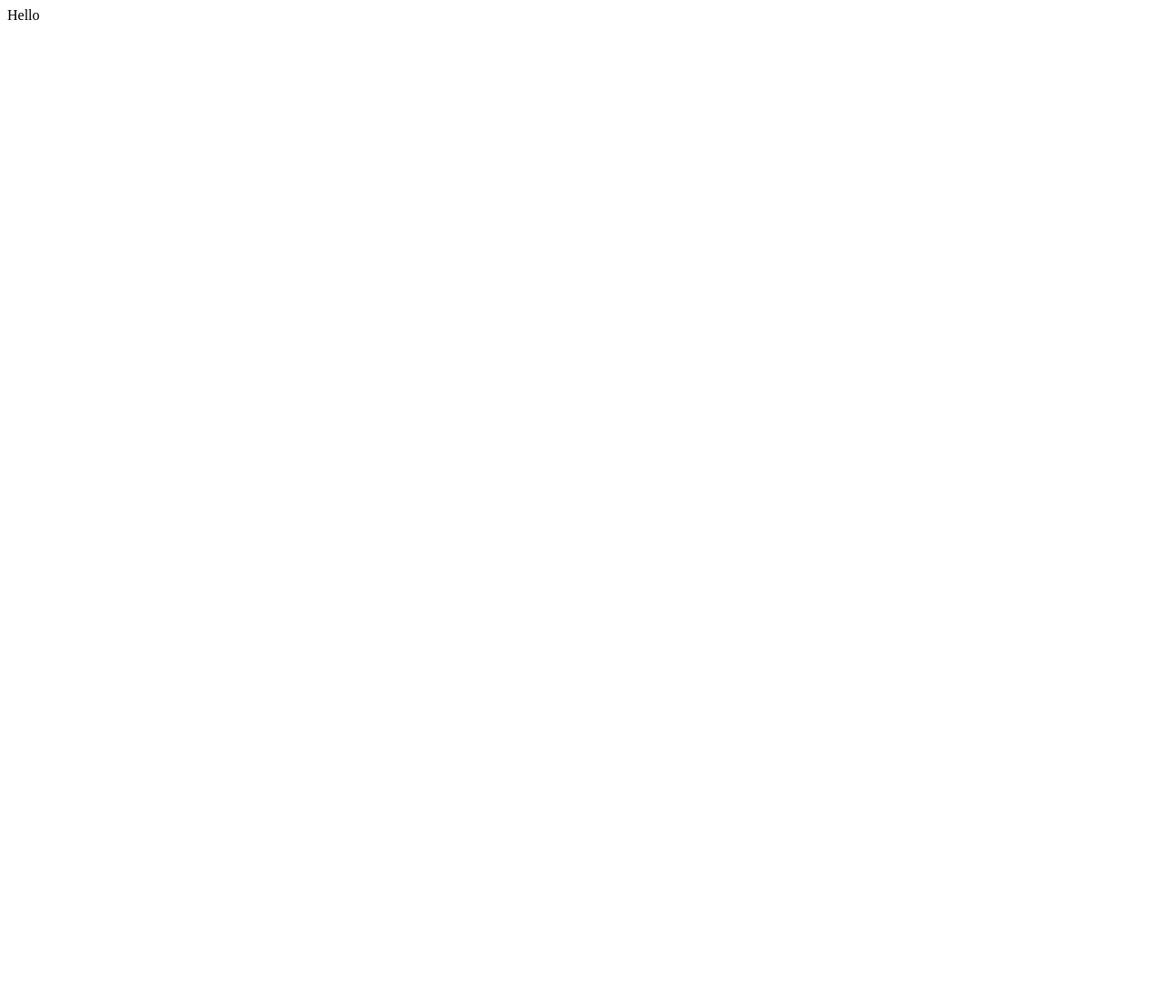
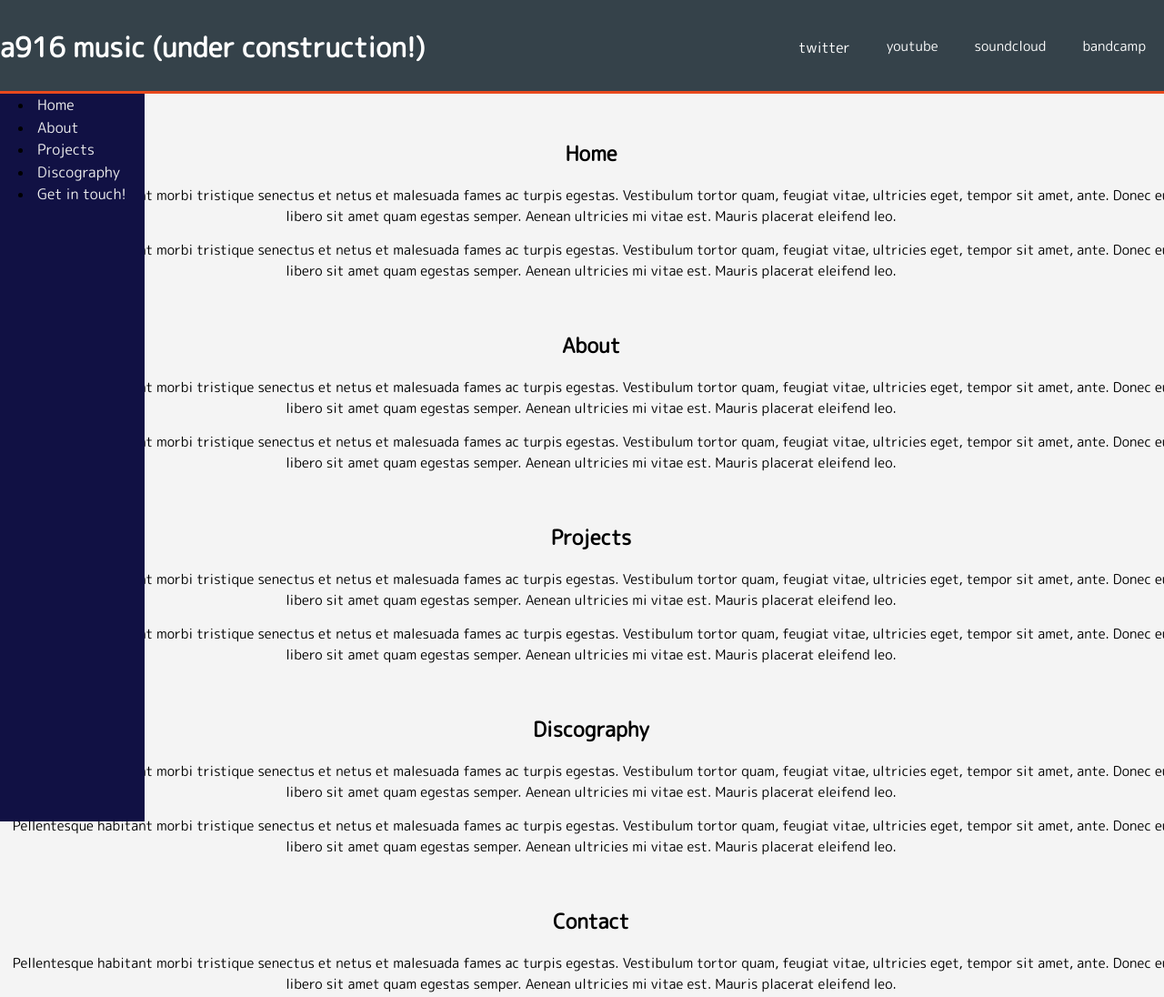
Before and after one commit to a916ww/a916-site, a plain HTML site: page index.html in a window 1280 px wide. Shown: the top 1096 px of the page at 91% size. Before the commit the page ends 800 px from the top, so only its background shows below. Drawn offline with Linux system fonts and the light colour scheme.

Commit message:
i made more webpage

```diff
--- /dev/null
+++ b/css/style.css
@@ -0,0 +1,111 @@
+body{
+    font:15px/1.5 "M PLUS Rounded 1c", Helvetica, Arial, sans-serif;
+    padding:0;
+    margin:0;
+    background-color:#f4f4f4;
+}
+
+/* Global */
+.container{
+    width:100%;
+    margin:auto;
+    overflow:hidden;
+}
+
+/* Header */
+header{
+    background:#35424a;
+    color:#ffffff;
+    padding-top:30px;
+    min-height:70px;
+    border-bottom:#e8491d 3px solid;
+}
+
+header a{
+    color:#ffffff;
+    text-decoration:none;
+    font-size:16px;
+}
+
+header ul{
+    margin:0;
+    padding:0;
+}
+
+header li{
+    float:left;
+    display:inline;
+    padding:0 20px 0 20px;
+}
+
+header #branding{
+    float:left;
+}
+
+header #branding h1{
+    margin:0;
+}
+
+header #socmedia{
+    float:right;
+    margin-top:10px;
+}
+
+/* Navigation sidebar */
+.navi{
+    background:#114;
+    position:fixed;
+    height:100%;
+    overflow:auto;
+}
+
+.navi a{
+    color:#eee;
+    text-decoration:none;
+    font-size:16px;
+}
+
+.navi a:hover{
+    color:#C00;
+}
+
+.navi ul{
+    margin:0;
+    padding:0;
+}
+
+.navi li{
+    padding:0 20px 0 20px;
+}
+
+/* Boxes */
+#boxes{
+    margin-top:20px;
+}
+
+#boxes article{
+    float:left;
+    text-align:center;
+    width:100%;
+    padding:10px;
+}
+
+
+
+
+/* Responsive page shenanigans */
+@media screen and (max-width: 700px){
+    .navi{
+        width:100%;
+        height:auto;
+        position:relative;
+    }
+    .navi a{float:left;}
+}
+
+@media screen and (max-width: 400px) {
+  .sidebar a {
+    text-align: center;
+    float: none;
+  }
+}
--- a/index.html
+++ b/index.html
@@ -2,10 +2,68 @@
 <html>
     <head>
         <meta charset="utf-8">
-        <title>
-        </title>
+        <meta name="viewport" content="width=device-width">
+        <meta name="description" content="a916 makes music">
+        <meta name="keywords" content="a916 music composition commission film animation games">
+        <meta name="author" content="a916">
+        <title>a916 • composer</title>
+
+        <link rel="stylesheet" href="./css/style.css">
+        <link href="https://fonts.googleapis.com/css?family=M+PLUS+Rounded+1c" rel="stylesheet">
     </head>
     <body>
-        Hello
+        <header>
+            <div class="container">
+                <div id="branding">
+                    <h1>a916 music (under construction!)</h1>
+                </div>
+                <div id="socmedia">
+                    <ul>
+                        <li><a href="https://twitter.com/a916ww">twitter</a></li>
+                        <li>youtube</li>
+                        <li>soundcloud</li>
+                        <li>bandcamp</li>
+                    </ul>
+                </div>
+            </div>
+        </header>
+        <section class="container">
+            <div class="navi">
+                <nav>
+                    <li><a class="active" href="#home">Home</a></li>
+                    <li><a href="#about">About</a></li>
+                    <li><a href="#projects">Projects</a></li>
+                    <li><a href="#discog">Discography</a></li>
+                    <li><a href="#contact">Get in touch!</a></li>
+                </nav>
+            </div>
+            <div id="boxes">
+                <article id="home">
+                    <h2>Home</h2>
+                    <p>Pellentesque habitant morbi tristique senectus et netus et malesuada fames ac turpis egestas. Vestibulum tortor quam, feugiat vitae, ultricies eget, tempor sit amet, ante. Donec eu libero sit amet quam egestas semper. Aenean ultricies mi vitae est. Mauris placerat eleifend leo.</p>
+                    <p>Pellentesque habitant morbi tristique senectus et netus et malesuada fames ac turpis egestas. Vestibulum tortor quam, feugiat vitae, ultricies eget, tempor sit amet, ante. Donec eu libero sit amet quam egestas semper. Aenean ultricies mi vitae est. Mauris placerat eleifend leo.</p>
+                </article>
+                <article id="about">
+                    <h2>About</h2>
+                    <p>Pellentesque habitant morbi tristique senectus et netus et malesuada fames ac turpis egestas. Vestibulum tortor quam, feugiat vitae, ultricies eget, tempor sit amet, ante. Donec eu libero sit amet quam egestas semper. Aenean ultricies mi vitae est. Mauris placerat eleifend leo.</p>
+                    <p>Pellentesque habitant morbi tristique senectus et netus et malesuada fames ac turpis egestas. Vestibulum tortor quam, feugiat vitae, ultricies eget, tempor sit amet, ante. Donec eu libero sit amet quam egestas semper. Aenean ultricies mi vitae est. Mauris placerat eleifend leo.</p>
+                </article>
+                <article id="projects">
+                    <h2>Projects</h2>
+                    <p>Pellentesque habitant morbi tristique senectus et netus et malesuada fames ac turpis egestas. Vestibulum tortor quam, feugiat vitae, ultricies eget, tempor sit amet, ante. Donec eu libero sit amet quam egestas semper. Aenean ultricies mi vitae est. Mauris placerat eleifend leo.</p>
+                    <p>Pellentesque habitant morbi tristique senectus et netus et malesuada fames ac turpis egestas. Vestibulum tortor quam, feugiat vitae, ultricies eget, tempor sit amet, ante. Donec eu libero sit amet quam egestas semper. Aenean ultricies mi vitae est. Mauris placerat eleifend leo.</p>
+                </article>
+                <article id="discog">
+                    <h2>Discography</h2>
+                    <p>Pellentesque habitant morbi tristique senectus et netus et malesuada fames ac turpis egestas. Vestibulum tortor quam, feugiat vitae, ultricies eget, tempor sit amet, ante. Donec eu libero sit amet quam egestas semper. Aenean ultricies mi vitae est. Mauris placerat eleifend leo.</p>
+                    <p>Pellentesque habitant morbi tristique senectus et netus et malesuada fames ac turpis egestas. Vestibulum tortor quam, feugiat vitae, ultricies eget, tempor sit amet, ante. Donec eu libero sit amet quam egestas semper. Aenean ultricies mi vitae est. Mauris placerat eleifend leo.</p>
+                </article>
+                <article id="contact">
+                    <h2>Contact</h2>
+                    <p>Pellentesque habitant morbi tristique senectus et netus et malesuada fames ac turpis egestas. Vestibulum tortor quam, feugiat vitae, ultricies eget, tempor sit amet, ante. Donec eu libero sit amet quam egestas semper. Aenean ultricies mi vitae est. Mauris placerat eleifend leo.</p>
+                    <p>Pellentesque habitant morbi tristique senectus et netus et malesuada fames ac turpis egestas. Vestibulum tortor quam, feugiat vitae, ultricies eget, tempor sit amet, ante. Donec eu libero sit amet quam egestas semper. Aenean ultricies mi vitae est. Mauris placerat eleifend leo.</p>
+                </article>
+            </div>
+        </section>
     </body>
 </html>
```
Also changed, not shown: 1 other file.
